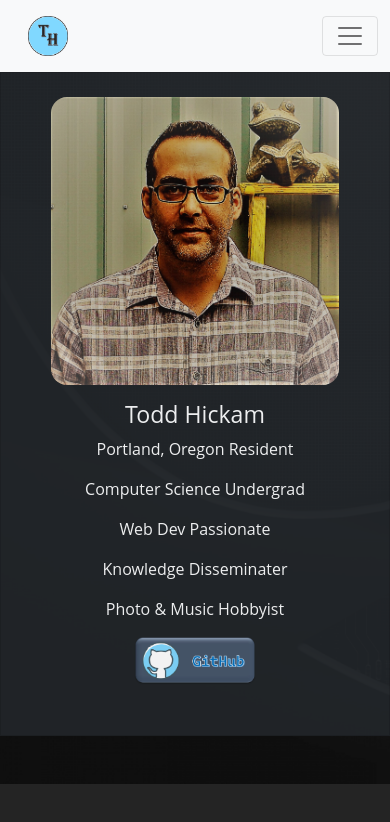
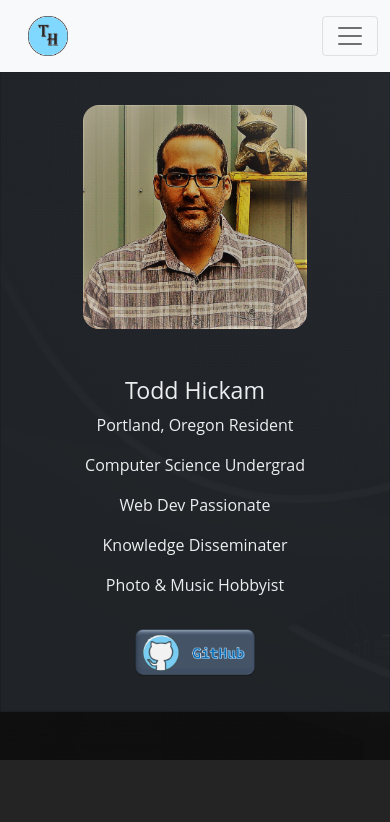
Before and after one commit to hickamt/profile, a React (Vite) app: page / in a window 390 px wide. Shown: the top 822 px of the page. Built offline with nearby package versions, Linux system fonts and the light colour scheme.

Commit message:
fixed margin for tablet view, centering home page card

```diff
--- a/src/pages/Home/Home.jsx
+++ b/src/pages/Home/Home.jsx
@@ -8,8 +8,6 @@ const ProfileStyle = styled.div`
   .card {
     border-radius: 1em;
     opacity: 95%;
-    min-width: 350px;
-    margin: 1em 2em;
   }
 
   .card-body {
@@ -17,8 +15,9 @@ const ProfileStyle = styled.div`
   }
 
   img.card-img-top {
+    margin: 2em 1em;
     max-height: 346px;
-    width: 18em;
+    max-width: 14em;
     align-self: center;
     border-radius: 1em;
   }
@@ -26,13 +25,13 @@ const ProfileStyle = styled.div`
   .custom-button {
     width: auto;
     height: 3em;
+    margin-top: 1em
   }
 
   @media (max-width: 660px) {
     margin-top: 0;
     .card {
       border-radius: 0;
-      margin: 0;
     }
   }
 `;
@@ -43,9 +42,9 @@ const Home = () => {
       <ProfileStyle>
         <h1 hidden>Todd Hickam Home Page</h1>
         <div className="row justify-content-center text-center">
-          <div className="col-md-4 col-sm-6">
+          <div className="col-lg-4 col-md-6 col-sm-6">
             <div className="card bg-dark">
-              <img src={thickam} alt="" className="card-img-top mt-4" />
+              <img src={thickam} alt="" className="card-img-top" />
               <div className="card-body bg-dark text-light">
                 <h2 className="card-title fs-3">Todd Hickam</h2>
                 <p className="introduction-body">
```
